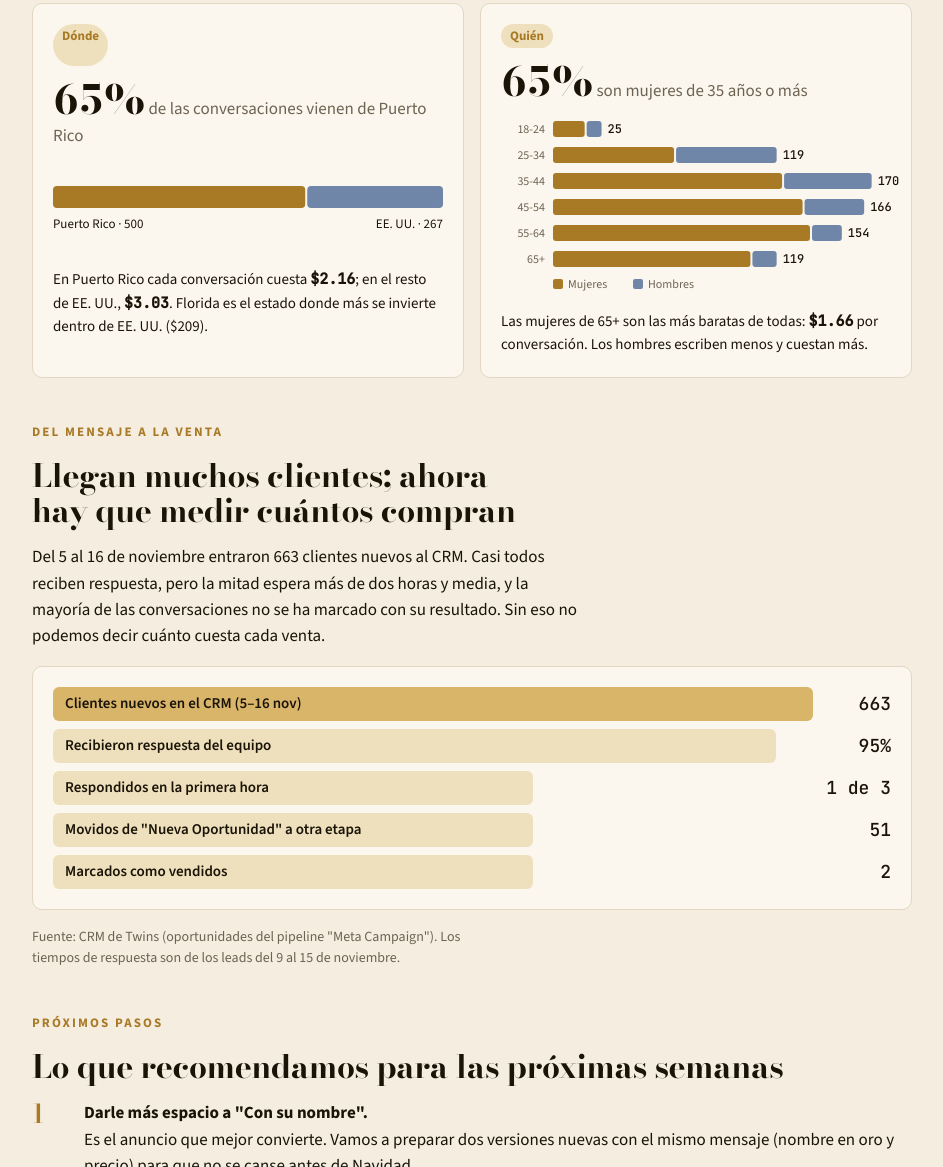
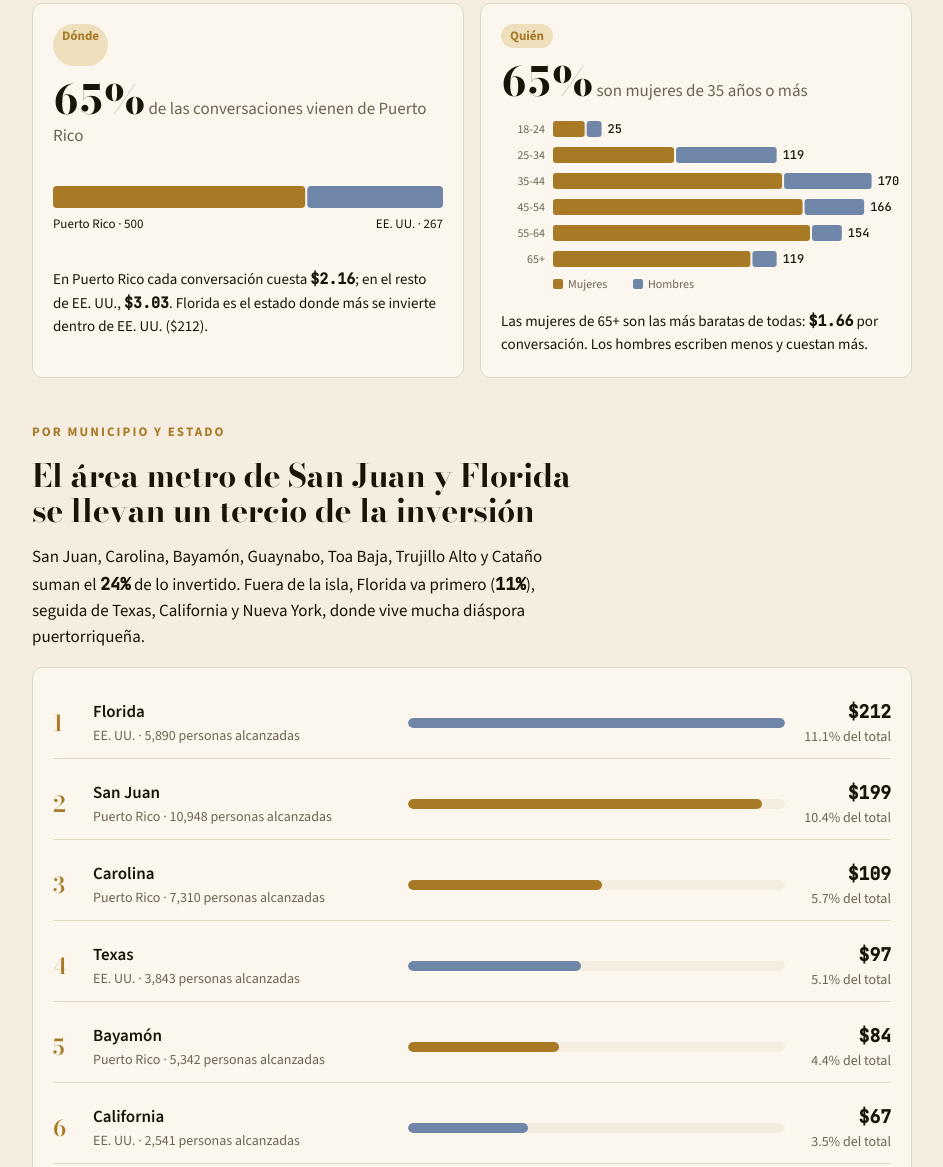
Before and after one commit to AlexisLeza/Twins-Jewelry, a plain HTML site: page twins-jewelry_reporte-meta-ads_2026-11-18/index.html in a window 1280 px wide. Shown: the part 2587-3754 px from the top of the page, without its empty margins (168-1111 px from the left). Drawn offline with nearby package versions, Linux system fonts and the light colour scheme.

Commit message:
Reporte Navidad: inversión por municipio y estado; filas legibles en celular
Co-Authored-By: Claude Opus 5.5 <noreply@anthropic.com>

```diff
--- a/twins-jewelry_reporte-meta-ads_2026-11-18/index.html
+++ b/twins-jewelry_reporte-meta-ads_2026-11-18/index.html
@@ -70,7 +70,7 @@ ol.steps li { counter-increment: s; display: grid; grid-template-columns: 40px m
 ol.steps li::before { content: counter(s); font-family: var(--display); font-size: 26px; color: var(--gold); line-height: 1.1; }
 ol.steps b { display: block; }
 .note { font-size: 14px; color: var(--muted); border-top: 1px solid var(--line); padding-top: 16px; display: grid; gap: 6px; }
-@media (max-width: 560px) { .kpis { grid-template-columns: repeat(2, minmax(0, 1fr)); } .adrow { grid-template-columns: 22px minmax(0, 1fr) 80px; } .adrow .bar { grid-column: 2 / -1; } .kpi .v { font-size: 28px; } }
+@media (max-width: 560px) { .kpis { grid-template-columns: repeat(2, minmax(0, 1fr)); } .adrow { grid-template-columns: 22px minmax(0, 1fr) 80px; } .adrow .rank, .adrow .name, .adrow > div:nth-child(2) { grid-row: 1; } .adrow .cost { grid-column: 3; grid-row: 1; } .adrow .bar { grid-column: 2 / -1; grid-row: 2; } .kpi .v { font-size: 28px; } }
 </style>
 
 <div class="wrap">
@@ -122,7 +122,7 @@ ol.steps b { display: block; }
         <span class="pill">Dónde</span>
         <div><span class="big num">65%</span> <span class="muted">de las conversaciones vienen de Puerto Rico</span></div>
         <div class="chartbox" id="geoBox"></div>
-        <p style="font-size:15px">En Puerto Rico cada conversación cuesta <b class="num">$2.16</b>; en el resto de EE. UU., <b class="num">$3.03</b>. Florida es el estado donde más se invierte dentro de EE. UU. ($209).</p>
+        <p style="font-size:15px">En Puerto Rico cada conversación cuesta <b class="num">$2.16</b>; en el resto de EE. UU., <b class="num">$3.03</b>. Florida es el estado donde más se invierte dentro de EE. UU. ($212).</p>
       </div>
       <div class="card">
         <span class="pill">Quién</span>
@@ -131,6 +131,14 @@ ol.steps b { display: block; }
         <p style="font-size:15px">Las mujeres de 65+ son las más baratas de todas: <b class="num">$1.66</b> por conversación. Los hombres escriben menos y cuestan más.</p>
       </div>
     </div>
+  </section>
+
+  <section id="lugares">
+    <div class="label">Por municipio y estado</div>
+    <h2>El área metro de San Juan y Florida se llevan un tercio de la inversión</h2>
+    <p>San Juan, Carolina, Bayamón, Guaynabo, Toa Baja, Trujillo Alto y Cataño suman el <b class="num">24%</b> de lo invertido. Fuera de la isla, Florida va primero (<b class="num">11%</b>), seguida de Texas, California y Nueva York, donde vive mucha diáspora puertorriqueña.</p>
+    <div class="card ads" id="placeList"></div>
+    <p class="muted" style="font-size:14px">Los 12 lugares con más inversión. Meta da la inversión y las personas alcanzadas por municipio y por estado, pero no cuántas conversaciones salen de cada uno.</p>
   </section>
 
   <section id="ventas">
@@ -154,7 +162,7 @@ ol.steps b { display: block; }
   </section>
 
   <div class="note">
-    <div>Datos de Meta Ads (cuenta Las Mellizas Joyería), campaña "Navidad 2026 · Regalos en oro real · WhatsApp", del 5 al 18 de noviembre de 2026. Una conversación es un chat de WhatsApp iniciado desde un anuncio. Meta no reporta conversaciones por ciudad, solo por país.</div>
+    <div>Datos de Meta Ads (cuenta Las Mellizas Joyería), campaña "Navidad 2026 · Regalos en oro real · WhatsApp", del 5 al 18 de noviembre de 2026. Una conversación es un chat de WhatsApp iniciado desde un anuncio. Meta no reporta conversaciones por ciudad, solo por país; por municipio y estado da la inversión y el alcance (datos del 18 nov por la tarde).</div>
     <div>Campañas anteriores: Interacción (jun 2025), Ventas (sep 2025) y las dos de enero 2026, con sus resultados totales según Meta.</div>
   </div>
 </div>
@@ -241,6 +249,27 @@ ol.steps b { display: block; }
     });
   }
 
+  const PLACES = [["Florida", "EE. UU.", 211.62, 5890], ["San Juan", "Puerto Rico", 198.54, 10948], ["Carolina", "Puerto Rico", 108.84, 7310],
+    ["Texas", "EE. UU.", 97.15, 3843], ["Bayamón", "Puerto Rico", 84.47, 5342], ["California", "EE. UU.", 67.48, 2541], ["Nueva York", "EE. UU.", 52.14, 1958],
+    ["Ponce", "Puerto Rico", 41.78, 3251], ["Nueva Jersey", "EE. UU.", 41.22, 1440], ["Caguas", "Puerto Rico", 40.64, 2810], ["Pensilvania", "EE. UU.", 24.92, 886],
+    ["Mayagüez", "Puerto Rico", 24.11, 2023]];
+  const PLACE_TOTAL = 1901.53;
+  function drawPlaces() {
+    const el = document.getElementById("placeList"); el.textContent = "";
+    const maxS = PLACES[0][2];
+    PLACES.forEach(([n, where, sp, reach], i) => {
+      const row = document.createElement("div"); row.className = "adrow";
+      const rank = document.createElement("div"); rank.className = "rank"; rank.textContent = i + 1;
+      const name = document.createElement("div"); const n1 = document.createElement("div"); n1.className = "name"; n1.textContent = n;
+      const n2 = document.createElement("div"); n2.className = "sub"; n2.textContent = `${where} · ${reach.toLocaleString("en-US")} personas alcanzadas`; name.append(n1, n2);
+      const bar = document.createElement("div"); bar.className = "bar"; const tr = document.createElement("div"); tr.className = "track"; const s1 = document.createElement("span");
+      s1.style.width = (sp / maxS * 100) + "%"; s1.style.background = where === "Puerto Rico" ? css("--gold") : css("--us"); tr.append(s1); bar.append(tr);
+      const cost = document.createElement("div"); cost.className = "cost"; const b = document.createElement("b"); b.textContent = "$" + Math.round(sp);
+      const sm = document.createElement("div"); sm.className = "sub"; sm.textContent = (sp / PLACE_TOTAL * 100).toFixed(1) + "% del total"; cost.append(b, sm);
+      row.append(rank, name, bar, cost); el.append(row);
+    });
+  }
+
   function drawGeo() {
     const box = document.getElementById("geoBox"); box.textContent = "";
     const W = box.clientWidth, H = 54, tot = 767, pr = 500;
@@ -281,7 +310,7 @@ ol.steps b { display: block; }
     });
   }
 
-  function all() { drawCmp(); drawDays(); drawAds(); drawGeo(); drawAges(); drawFunnel(); }
+  function all() { drawCmp(); drawDays(); drawAds(); drawGeo(); drawPlaces(); drawAges(); drawFunnel(); }
   all();
   let t; window.addEventListener("resize", () => { clearTimeout(t); t = setTimeout(all, 150); });
   if (window.matchMedia) matchMedia("(prefers-color-scheme: dark)").addEventListener("change", all);
```
